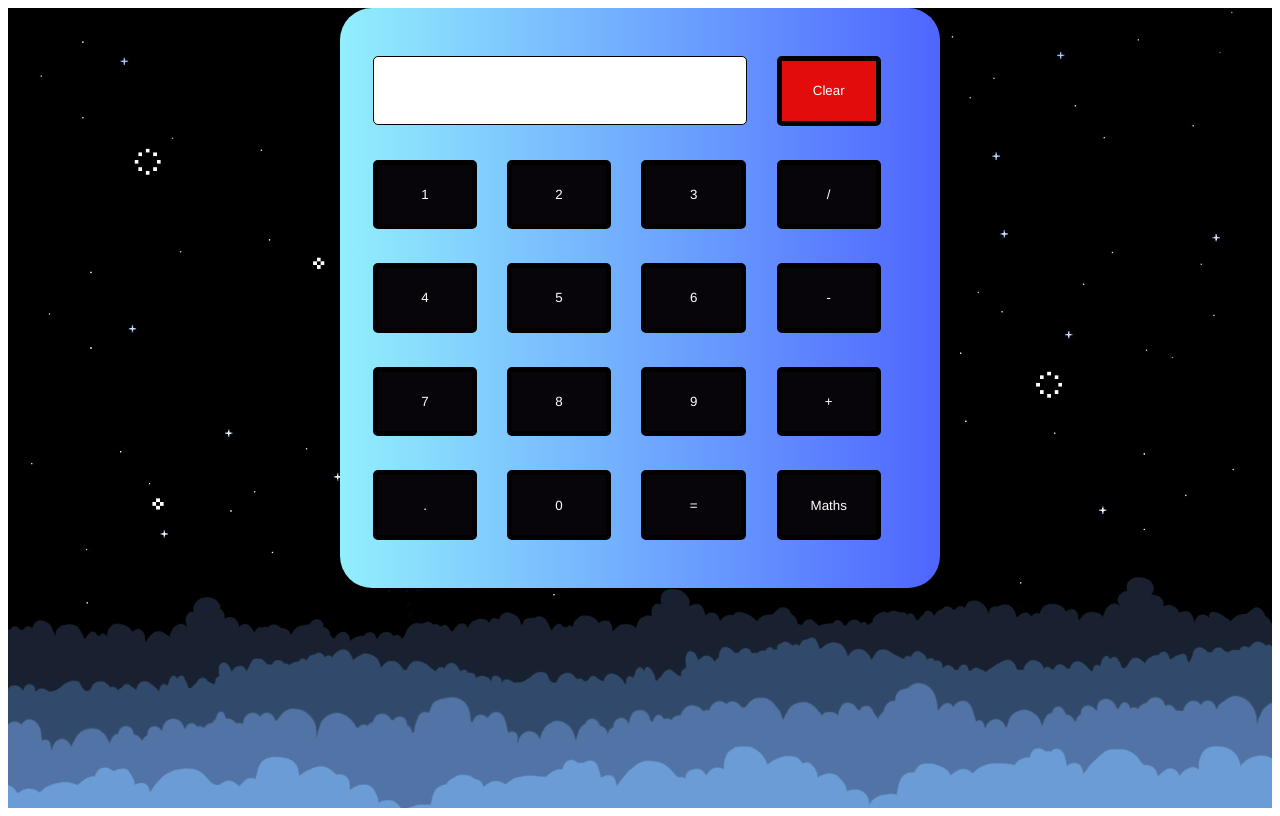
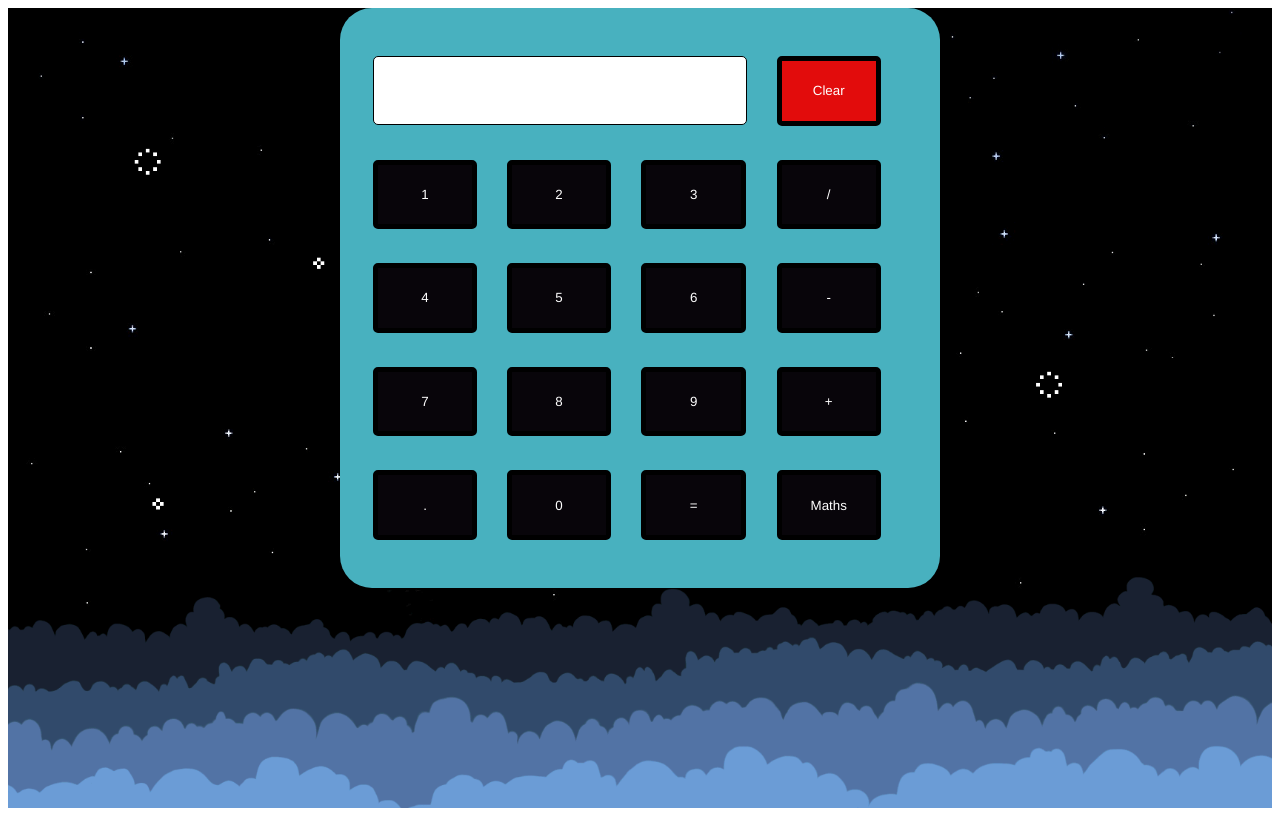
Before and after one commit to HarshalKBagul/calculator, a plain HTML site: page index.html in a window 1280 px wide. Drawn offline with Linux system fonts and the light colour scheme.

Commit message:
color-gradient

```diff
--- a/style.css
+++ b/style.css
@@ -5,7 +5,9 @@
     height: 580px;
     width:600px;
     margin:auto;
-    background:linear-gradient(90deg, #92EFFD,#4E65FF );
+    background-image: radial-gradient(circle, #48b1bf 0%, #48b1bf 100%);
+
+   /* background:linear-gradient(90deg, #92EFFD,#4E65FF ); */
 }
 .home{
     background-image: url("gif.gif");
```
